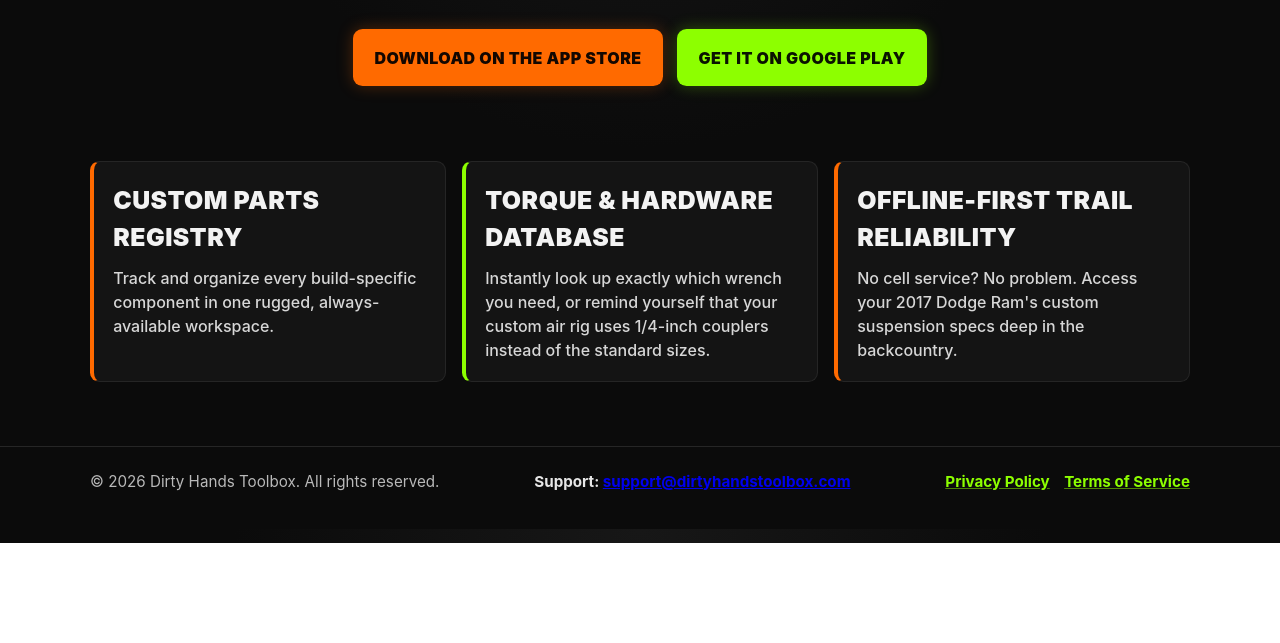
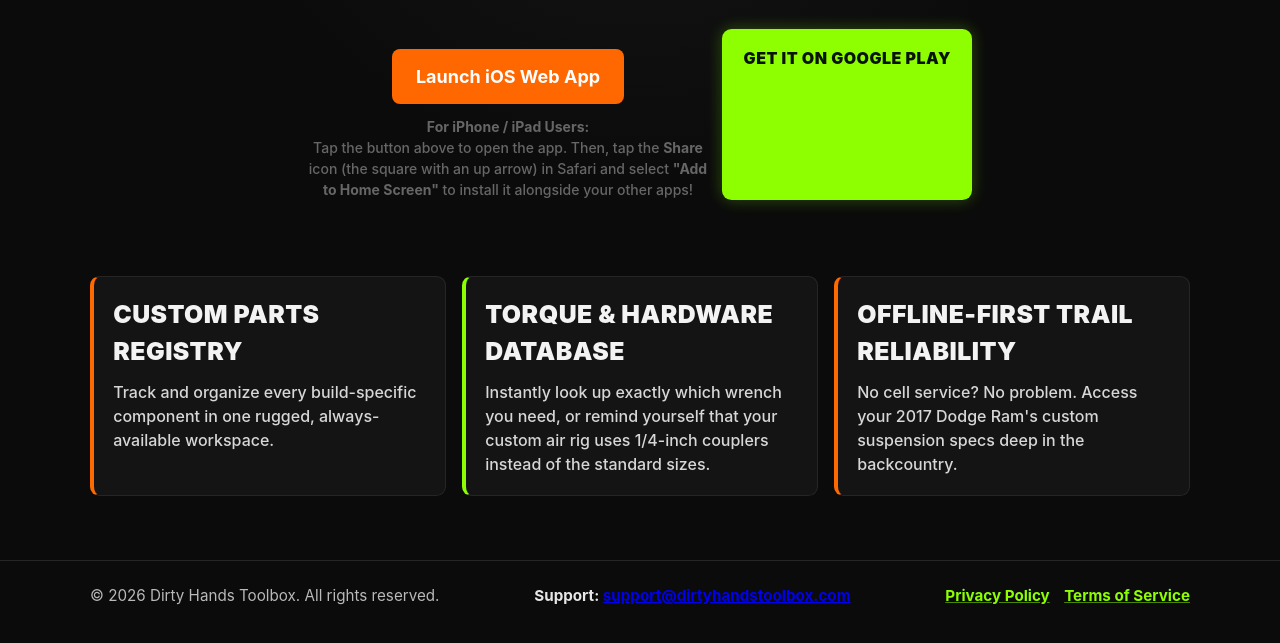
Before and after one commit to daford77/dirtyhandstoolbox-website, a plain HTML site: page index.html in a window 1280 px wide. Shown: the part 257-900 px from the top of the page. Before the commit the page ends 800 px from the top, so only its background shows below. Drawn offline with Linux system fonts and the light colour scheme.

Commit message:
IOS APP STORE
Link update to point to web app

```diff
--- a/index.html
+++ b/index.html
@@ -183,7 +183,17 @@
       <h1>Dirty Hands Toolbox</h1>
       <p class="tagline">The ultimate offline-first reference manual for custom vehicle builds.</p>
       <div class="hero-actions">
-        <a class="store-btn apple" href="#" aria-label="Download on the App Store">Download on the App Store</a>
+        <!-- iOS Web App Section -->
+<div style="text-align: center; margin-top: 20px;">
+  <a href="https://dirtyhandstoolbox.com/app/" style="display: inline-block; background-color: #FF6700; color: #ffffff; padding: 14px 24px; font-size: 18px; font-weight: bold; text-decoration: none; border-radius: 8px;">
+    Launch iOS Web App
+  </a>
+
+  <p style="margin-top: 12px; font-size: 14px; color: #666; line-height: 1.5; max-width: 400px; margin-left: auto; margin-right: auto;">
+    <strong>For iPhone / iPad Users:</strong><br>
+    Tap the button above to open the app. Then, tap the <strong>Share</strong> icon (the square with an up arrow) in Safari and select <strong>"Add to Home Screen"</strong> to install it alongside your other apps!
+  </p>
+</div>
         <a class="store-btn google" href="#" aria-label="Get it on Google Play">Get it on Google Play</a>
       </div>
     </div>
```
